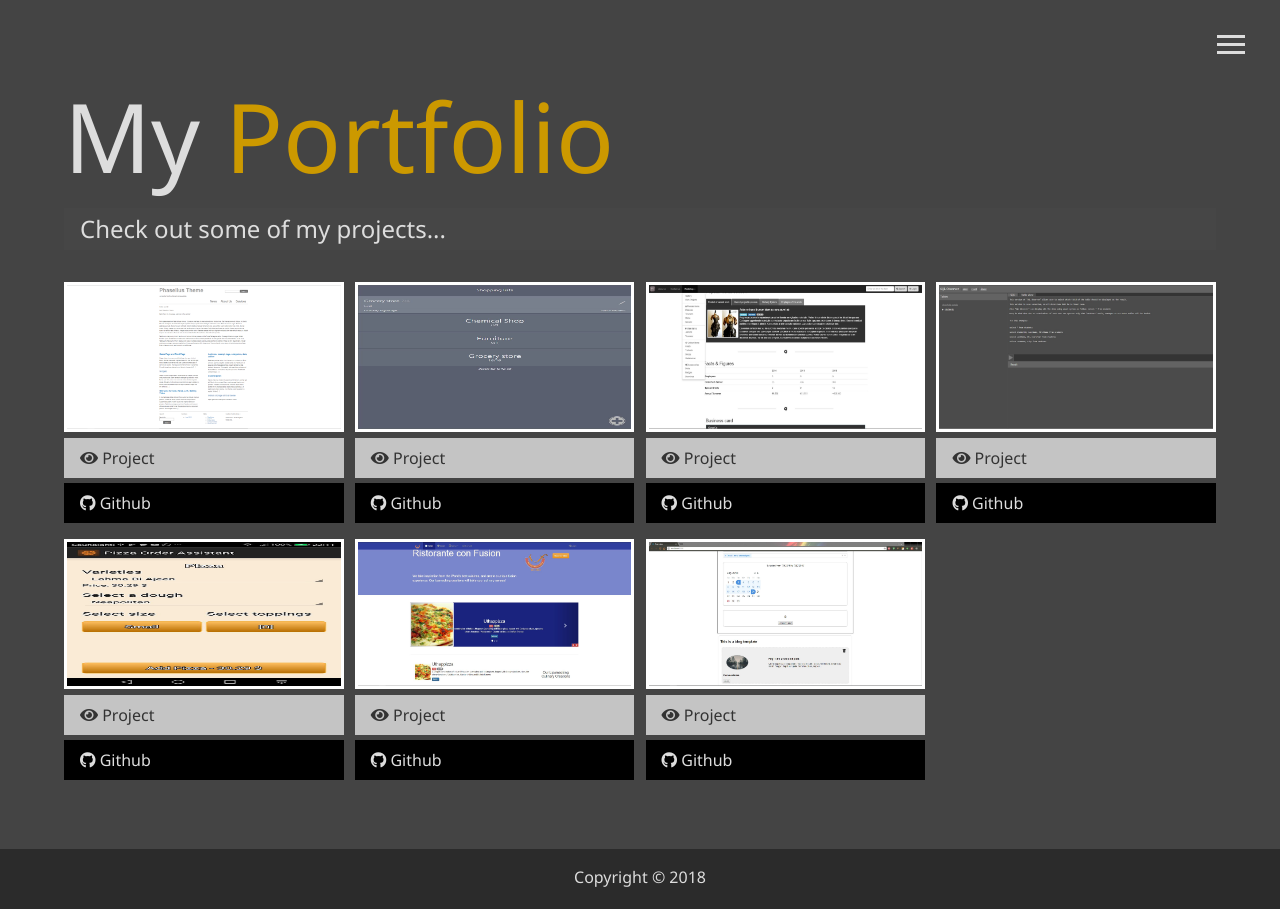
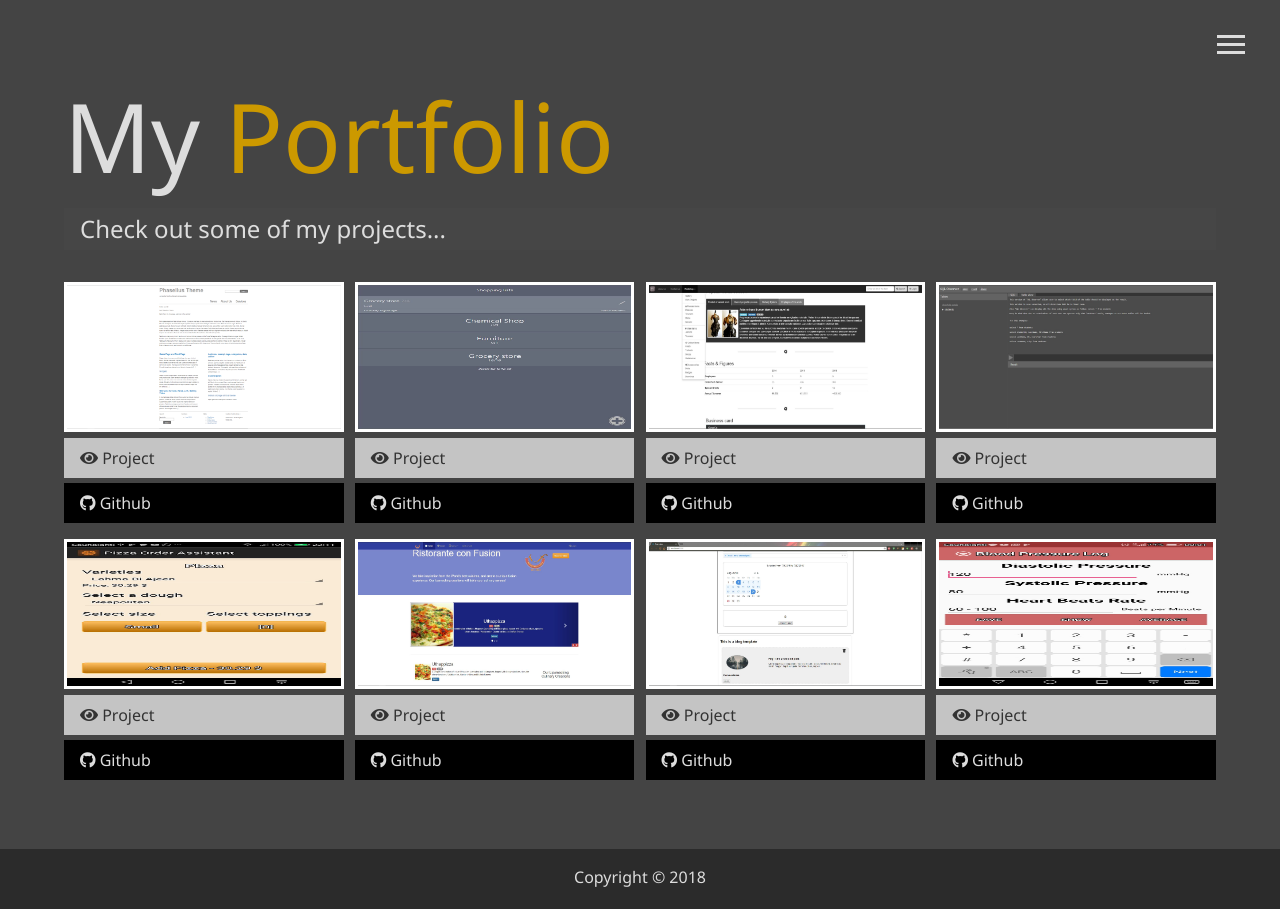
Before and after one commit to George701/Portfolio, a website: page dist/portfolio.html in a window 1280 px wide. Drawn offline with Linux system fonts and the light colour scheme.

Commit message:
Added new item in portfolio

```diff
--- a/dist/portfolio.html
+++ b/dist/portfolio.html
@@ -144,6 +144,18 @@
             </a>
         </div>
 
+        <div class="item">
+            <a href="#!">
+                <img src="img/projects/blood-pressure-app.jpg" alt="blog">
+            </a>
+            <a href="https://github.com/George701/Blood-Pressure-Manager/tree/master/screenshots" class="btn-light">
+                <i class="fas fa-eye"></i> Project
+            </a>
+            <a href="https://github.com/George701/Blood-Pressure-Manager" class="btn-dark">
+                <i class="fab fa-github"></i> Github
+            </a>
+        </div>
+
     </div>
 
 </main>
```
Also changed, not shown: dist/img/projects/blood-pressure-app.jpg (added).
